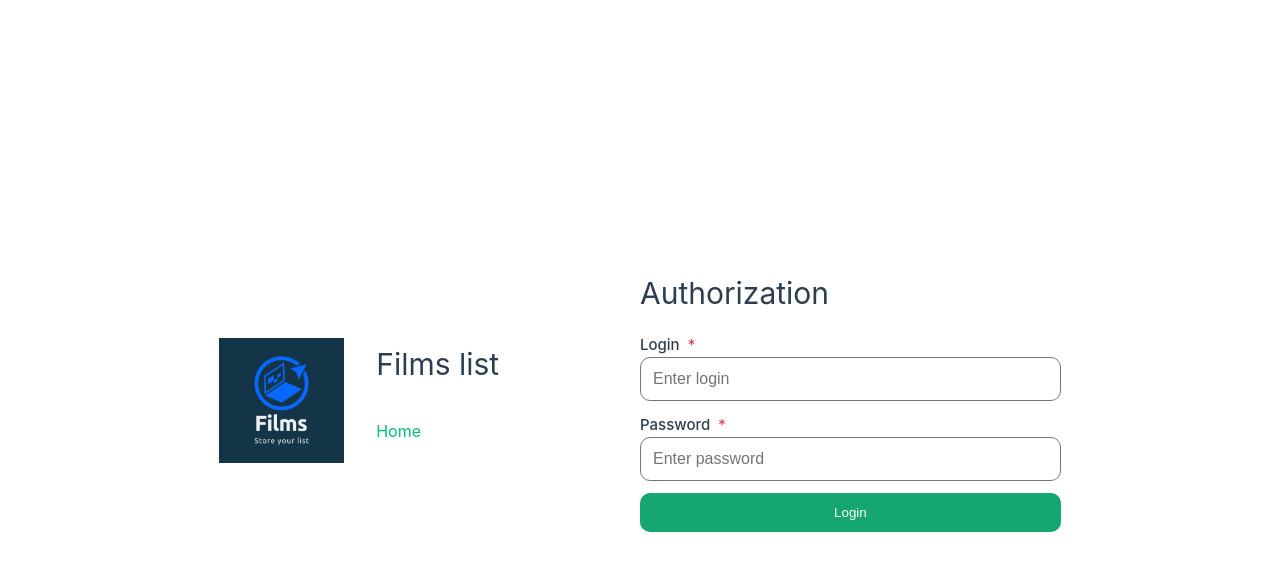
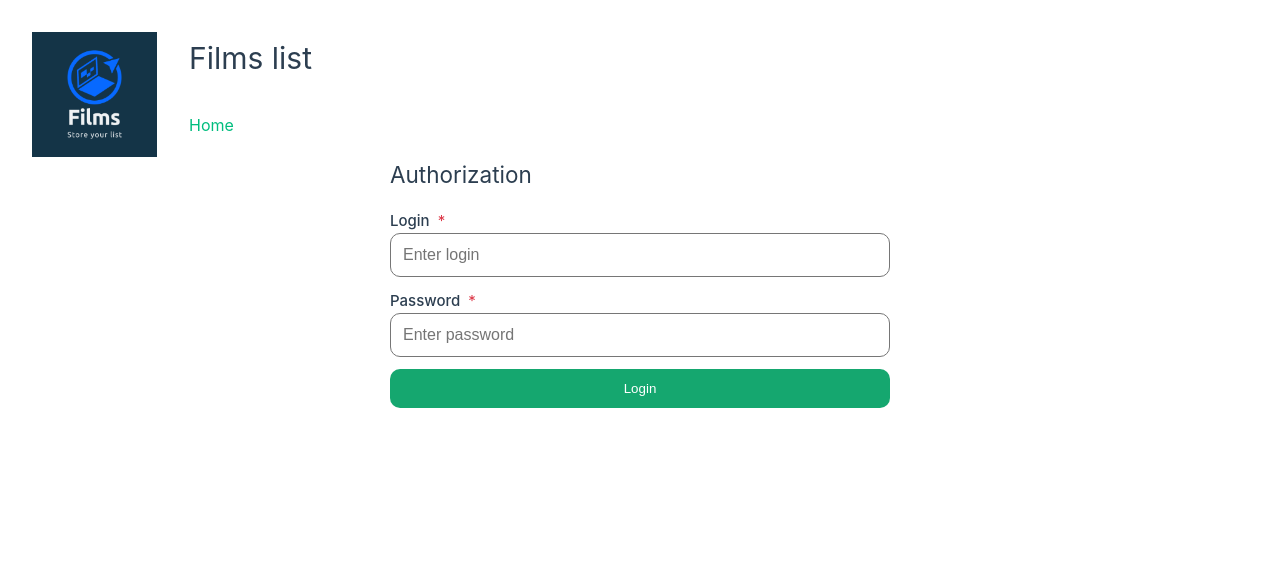
Before and after one commit to Mmarishko/film-list-app-vue, a Vue app: page /login in a window 1280 px wide. Shown: the top 570 px of the page. Built offline with nearby package versions, Linux system fonts and the light colour scheme.

Commit message:
refactor: change Styles

```diff
--- a/src/assets/main.css
+++ b/src/assets/main.css
@@ -5,6 +5,7 @@
   margin: 0 auto;
   padding: 2rem;
   font-weight: normal;
+  height: 100dvh;
 }
 
 a,
@@ -21,7 +22,7 @@ a,
   }
 }
 
-@media (min-width: 1024px) {
+/* @media (min-width: 1024px) {
   body {
     display: flex;
     place-items: center;
@@ -30,6 +31,6 @@ a,
   #app {
     display: grid;
     grid-template-columns: 1fr 1fr;
-    padding: 0 2rem;
+     padding: 0 2rem;
   }
-}
+} */
--- a/src/views/AuthView.vue
+++ b/src/views/AuthView.vue
@@ -11,6 +11,7 @@ const isFormValid = computed(() => login && password)
 
 <template>
   <main>
+    <section class="auth-form">
       <h1>Authorization</h1>
       <form class="auth" @submit.prevent="handleAuth">
         <BaseInput
@@ -34,17 +35,29 @@ const isFormValid = computed(() => login && password)
         />
         <div v-if="error" class="error">{{ error }}</div>
 
-      <BaseButton class="submit-button" :button-type="'submit'" :disabled="loading || !isFormValid"
+        <BaseButton
+          class="submit-button"
+          :button-type="'submit'"
+          :disabled="loading || !isFormValid"
           ><span v-if="loading" class="spinner"></span
           >{{ loading ? 'Login in...' : 'Login' }}</BaseButton
         >
       </form>
+    </section>
   </main>
 </template>
 
 <style scoped>
 h1 {
   margin-bottom: 1rem;
+}
+
+.auth-form {
+  max-width: 500px;
+  display: flex;
+  flex-direction: column;
+  justify-content: center;
+  margin: 0 auto;
 }
 
 .auth {
--- a/src/views/HomeView.vue
+++ b/src/views/HomeView.vue
@@ -1,6 +1,6 @@
 <script setup lang="ts">
+import BaseButton from '@/components/UI/BaseButton.vue'
 import FilmsList from '@/components/Films/FilmsList.vue'
-import BaseButton from '@/components/UI/BaseButton.vue'
 import { useAuth } from '@/composers/auth'
 
 const { currentUser, isAuthenticated, handleLogout } = useAuth()
@@ -8,8 +8,14 @@ const { currentUser, isAuthenticated, handleLogout } = useAuth()
 
 <template>
   <main>
-    <h1 v-if="isAuthenticated">Hello, {{ currentUser?.name }}!</h1>
-    <BaseButton @click="handleLogout">Logout</BaseButton>
+    <h2 v-if="isAuthenticated">Hello, {{ currentUser?.name }}!</h2>
+    <BaseButton class="logout" @click="handleLogout">Logout</BaseButton>
     <FilmsList />
   </main>
 </template>
+
+<style scoped>
+.logout {
+  margin: 0.75rem 0;
+}
+</style>
```
Lines whose indentation alone changed are shown as unchanged.
